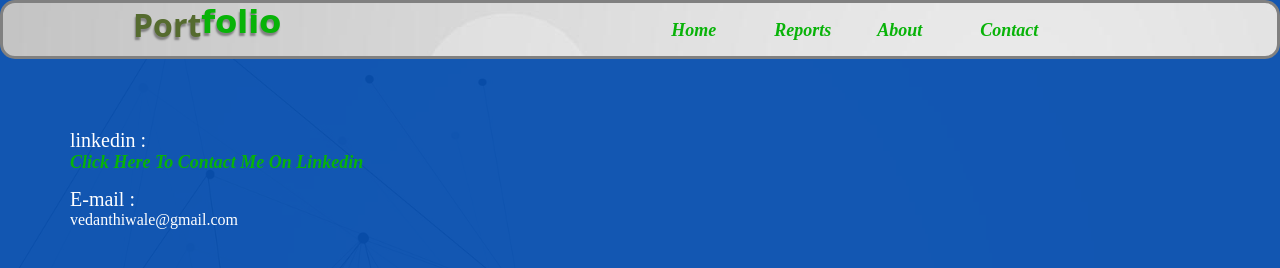
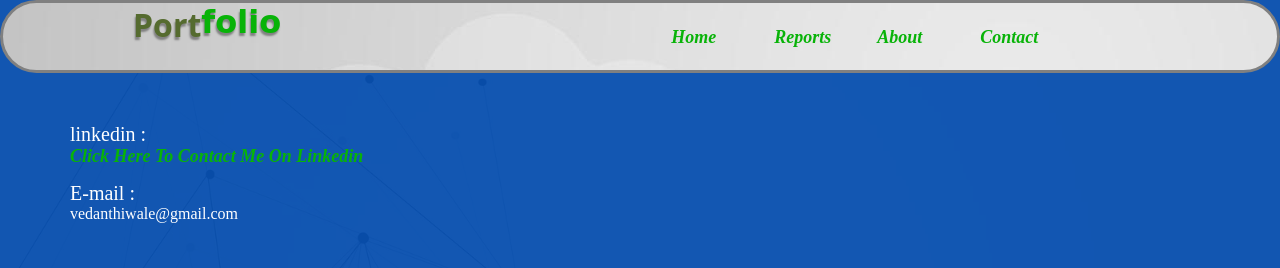
Before and after one commit to waczimus/portfolio_site, a plain HTML site: page contact.html in a window 1280 px wide. Drawn offline with Linux system fonts and the light colour scheme.

Commit message:
trying vh

```diff
--- a/style.css
+++ b/style.css
@@ -4,17 +4,17 @@
 }
 .navbar{
     display: flex;
-    padding-bottom: 10px;
-    margin-left: 0px;
+    padding-bottom: 3vh;
+    margin-left: 0vh;
     background-color:white;
     border: 3px solid gray;
-    border-radius: 15px;
+    border-radius: 7vh;
     background-image: url(./CLOUD.jpg);
 }
 .links ul{
     display: flex;
     list-style-type: none;
-    margin-top: 17px;
+    margin-top: 3vh;
 }
 a{
     text-decoration: none;
@@ -164,5 +164,5 @@ p{
 }
 .linked{
     margin-left:50px ;
-    padding-top: 20px;
+    padding-top: 20 px;
 }
```
